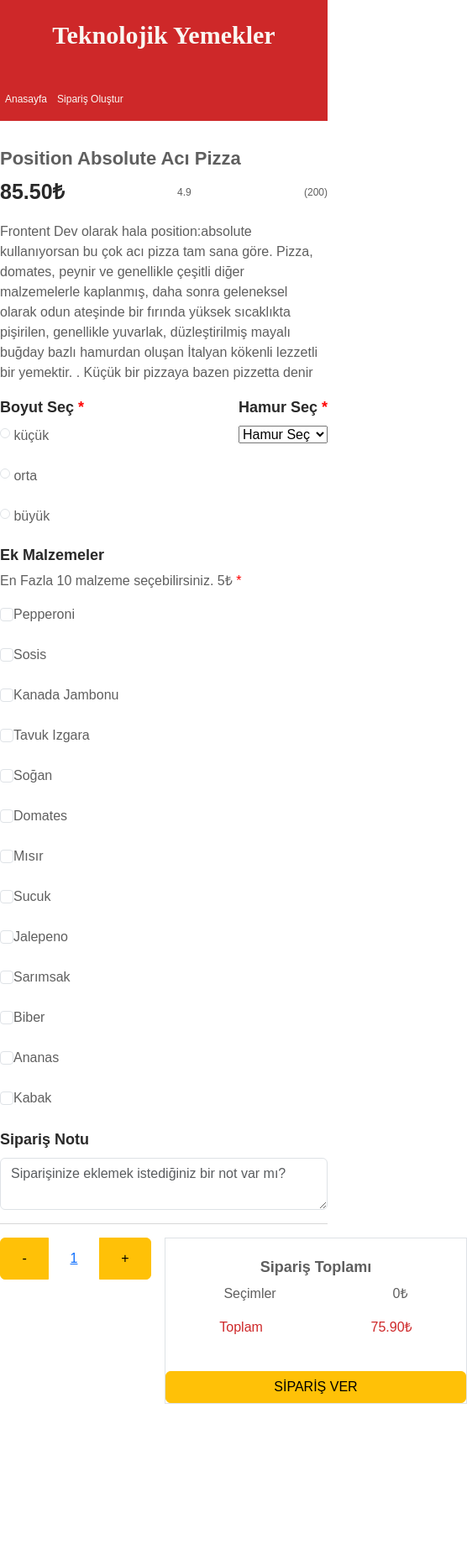
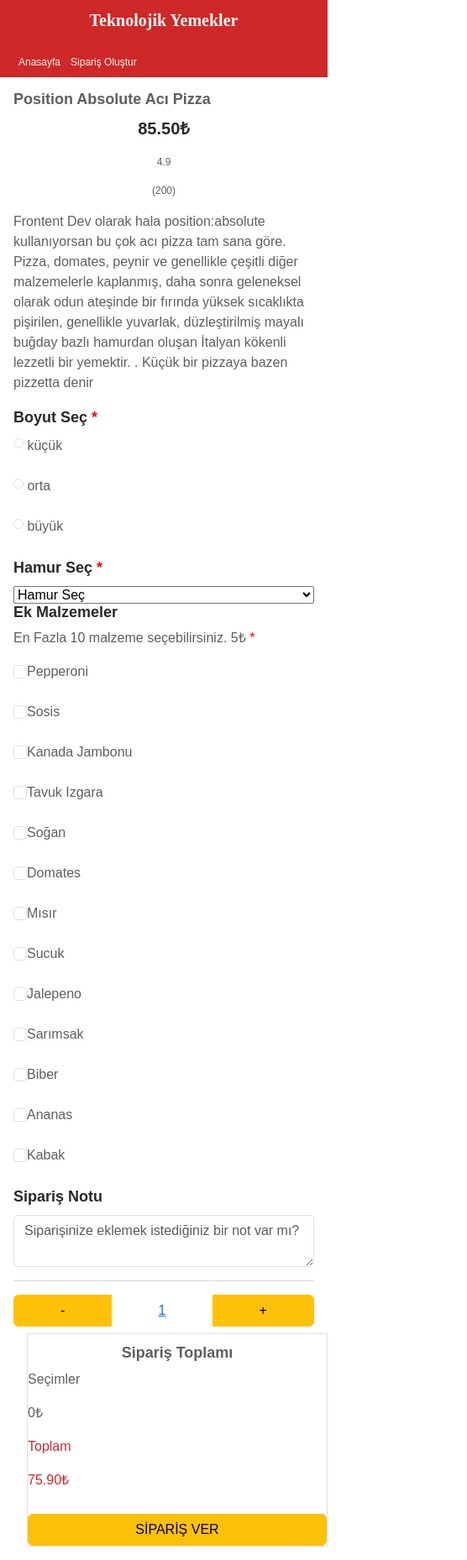
Before and after one commit to hmgny/S8-Pizza-Project, a React (Vite) app: page /Order in a window 390 px wide. Shown: the whole page at 84% size, 556 px wide, since content can reach past the window. Before the commit the page ends 1704 px from the top, so only its background shows below. Built offline with nearby package versions, Linux system fonts and the light colour scheme.

Commit message:
mobil tasarım update

```diff
--- a/src/index.css
+++ b/src/index.css
@@ -281,9 +281,6 @@
   background-position: center;
   padding: 2rem 8rem 2rem 2rem;
 
-
-
-
 }
 
 .hackathlon {
@@ -310,6 +307,123 @@
   flex-direction: column;
   padding: 2rem 15rem 2rem 2rem;
 
+}
 
+@media (max-width: 768px) {
+  .max-width {
+    max-width: 100%;
+    margin: 0 1rem;
+  }
 
+  .min-width {
+    min-width: 100%;
+    margin: 0 1rem;
+  }
+
+  .btn-min-width {
+    min-width: 140px;
+  }
+
+  .padding-l {
+    padding: 1rem 0;
+  }
+
+  .padding-m {
+    padding: 0.75rem 0;
+  }
+
+  .padding-s {
+    padding: 0.5rem 0;
+  }
+
+  .font-25 {
+    font-size: 20px;
+  }
+
+  .font-30 {
+    font-size: 25px;
+  }
+
+  .font-40 {
+    font-size: 30px;
+  }
+
+  .font-45 {
+    font-size: 35px;
+  }
+
+  .border-beyaz {
+    width: 100%;
+    padding: 0.5rem 1rem;
+  }
+
+  .backgroundİmg {
+    aspect-ratio: auto;
+  }
+
+  .backgroundRed {
+    aspect-ratio: auto;
+  }
+
+  .max-width-s {
+    max-width: 100%;
+  }
+
+  .max-width-250 {
+    max-width: 100%;
+  }
+
+  .tekno-img {
+    width: 150px;
+  }
+
+  .buton-sari,
+  .buton-sipariş {
+    width: 140px;
+  }
+
+  .buton,
+  .butonSiyah {
+    margin: 0.5rem;
+    padding: 0.5rem 1rem;
+  }
+
+  .özel,
+  .hackathlon,
+  .cok {
+    padding: 1rem 2rem 1rem 1rem;
+  }
+
+  .flex.just-center,
+  .flex.between,
+  .flex.around {
+    flex-direction: column;
+  }
+
+  .gap-s,
+  .gap-m,
+  .gap-l {
+    gap: 0.5rem;
+  }
+
+  .font-45 {
+    font-size: 25px;
+  }
+
+  .font-30 {
+    font-size: 20px;
+  }
+
+  .font-22 {
+    font-size: 18px;
+  }
+
+  .wrap > .buton,
+  .wrap > .butonSiyah {
+    width: calc(50% - 1rem);
+  }
+
+  .flex.column > .flex {
+    flex-direction: column;
+  }
 }
```
